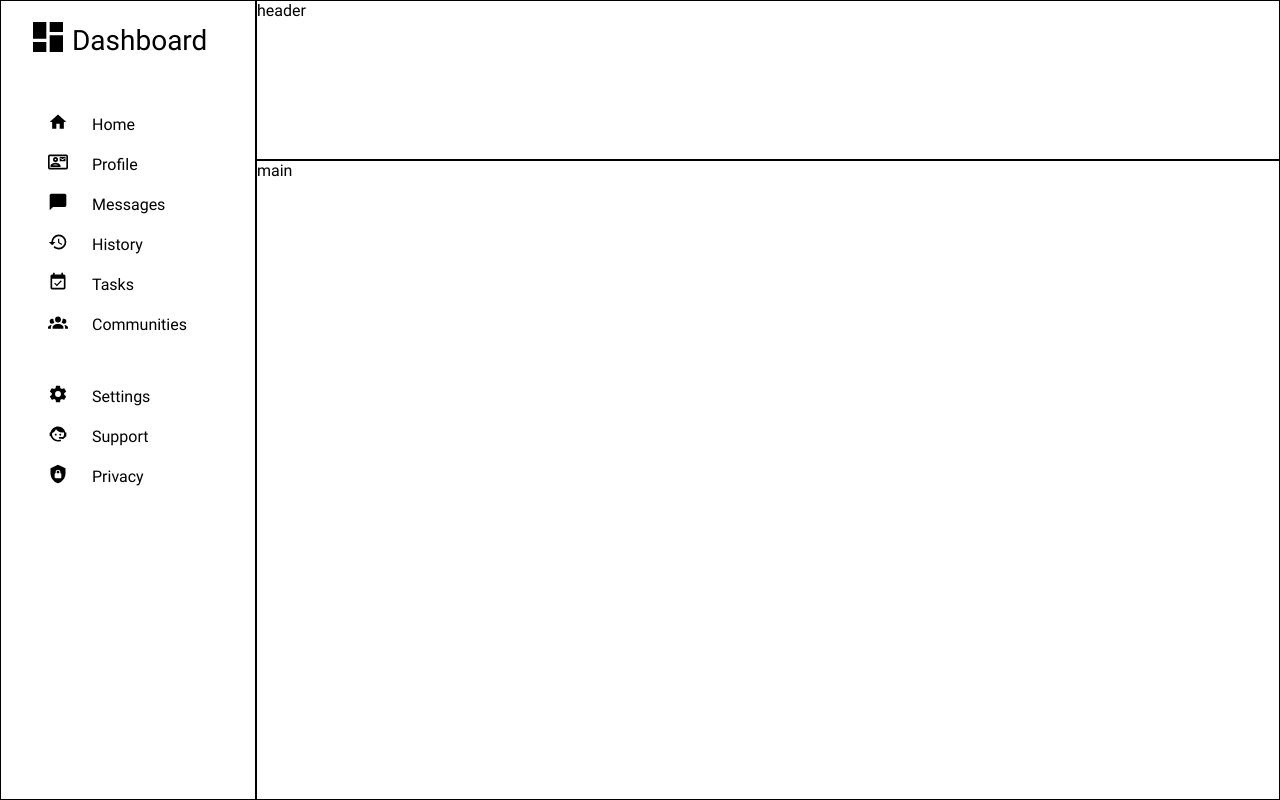
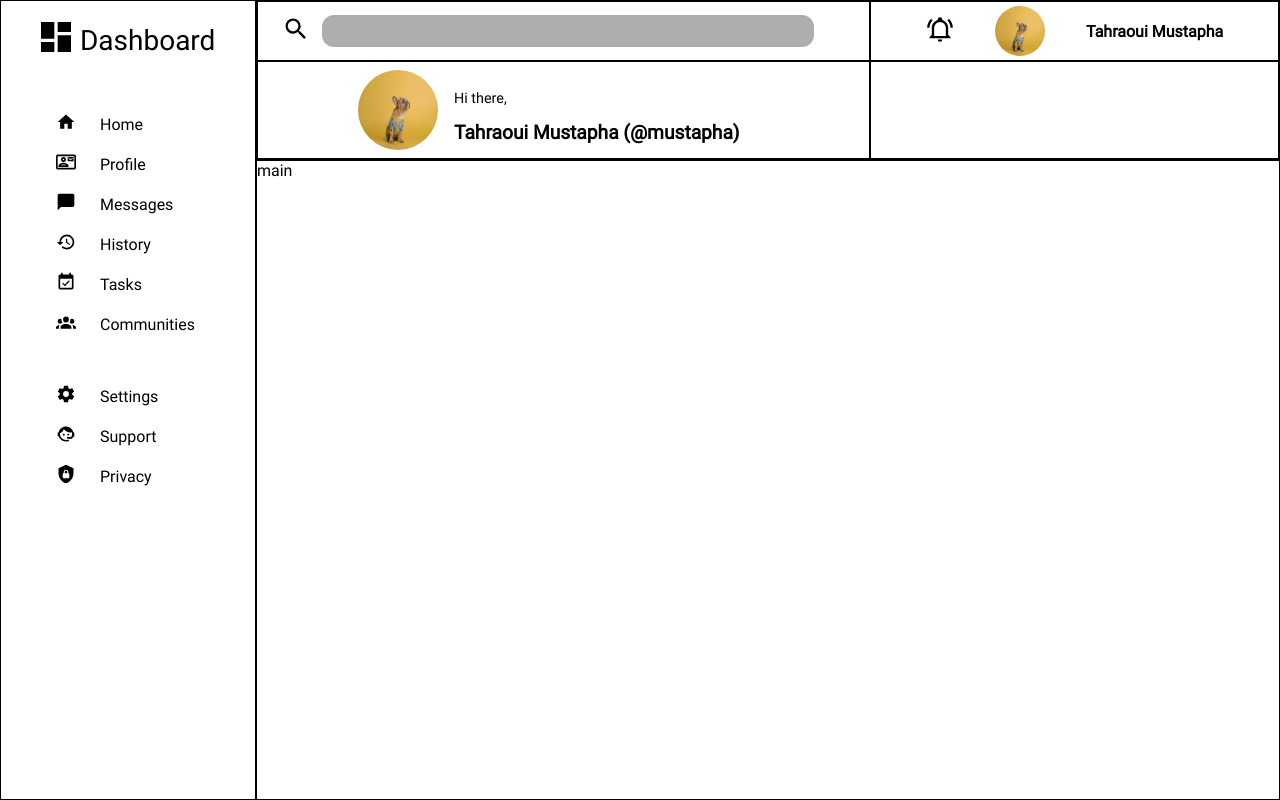
Before and after one commit to TahraouiMustapha/Admin-Dashboard-Rrefresh, a plain HTML site: page index.html in a window 1280 px wide. Drawn offline with Linux system fonts and the light colour scheme.

Commit message:
feat: Write out the Html structure of 3 parts in header , Use grid to layout them

```diff
--- a/index.html
+++ b/index.html
@@ -77,7 +77,36 @@
                 </div>
             </div>
         </div>
-        <div class="header">header</div>
+        <div class="header">
+            <div class="search">
+                <div class="icon">
+                    <img src="/assets/magnify.svg" alt="icon">
+                </div>
+                <div class="search-bar">
+                    <input type="search">
+                </div>
+            </div>
+            <div class="user-info-top-right">
+                <div class="icon">
+                    <img src="/assets/bell-ring.svg" alt="icon">
+                </div>
+
+                <div class="user-picture">
+                    <img src="/assets/photo profile picture.jpg" alt="picture">
+                </div>
+
+                <p class="user-name">Tahraoui Mustapha</p>
+            </div>
+
+            <div class="user-info">
+                <div class="user-picture">
+                    <img src="/assets/photo profile picture.jpg" alt="picture">
+                </div>
+                <p>Hi there, </p>
+                <div class="user-name">Tahraoui Mustapha (@mustapha)</div>
+            </div>
+            <div class="buttons"></div>
+        </div>
         <div class="main-content">main</div>
     </div>
 </body>
--- a/style.css
+++ b/style.css
@@ -1,6 +1,7 @@
 * {
     margin: 0;
     padding: 0;
+    box-sizing: border-box;
 }
 
 @font-face {
@@ -10,6 +11,9 @@
 
 
 .Dashboard {
+    --icon-width: 20px;
+
+
     font-family: 'my-roboto';
     height: 100vh;
     display: grid;
@@ -38,7 +42,7 @@
 }
 
 .icon {
-    width: 20px;
+    width: var(--icon-width);
 }
 
 .icon > img {
@@ -59,7 +63,100 @@
     display: grid;
     gap: 16px;
 }
+/* for header style */
+.header {
+    --width-user-picture: 50px;
+    --font-size-user-name: 1em;
+
+
+    display: grid;
+    grid-template-columns: minmax(400px, 60%) 1fr;
+    grid-template-rows: 60px 1fr;
+}
+
+.search {
+    padding-left: 24px;
+    display: grid;
+    grid-template-columns: 40px 1fr;
+    align-items: center;
+}
+
+.search .icon ,
+.user-info-top-right .icon{
+    --icon-width: 28px;
+    cursor: pointer;
+}
+
+.search-bar input {
+    background-color: rgb(173, 174, 174);
+    width: 90%;
+    height: 32px;
+    border-radius: 12px;
+    border: none;
+    outline: none;
+    padding: 4px 16px;
+    font-size: 1em;
+}
+
+.user-info-top-right {
+
+    display: grid;
+    grid-template-columns: repeat(2, 70px) 180px;
+    justify-content: center;
+    justify-items: center;
+    align-items: center;
+    gap: 10px;
+}
+
+.user-info-top-right .user-picture ,
+.user-info .user-picture {
+    width: var(--width-user-picture);
+    height: var(--width-user-picture);
+    border-radius: 50%;
+    overflow: hidden;
+}
+
+.user-picture > img {
+    width: 100%;
+    height: 100%;
+}
+
+.user-info-top-right .user-name ,
+.user-info .user-name {
+    font-size: var(--font-size-user-name);
+    font-weight: bold;
+}
+
+.user-info {
+    --width-user-picture: 80px;
+    --font-size-user-name: 1.2em;
+    display: grid;
+    grid-template-columns: 180px 1fr;
+    align-items: center;
+}
+
+.user-info > .user-picture {
+    grid-row: 1 / span 2;
+    justify-self: end;
+}
+
+.user-info .user-name ,
+.user-info p {
+    padding-left: 16px;
+}
+
+.user-info p {
+    font-size: 0.9em;
+    align-self: flex-end;
+}
+
+
+
 /* for just testing  */
 .Dashboard > * {
     border: 1px solid #000;
 }
+
+.header > * {
+    border: 1px solid #000;
+}
```
Also changed, not shown: assets/bell-ring.svg (added), assets/magnify.svg (added), assets/photo profile picture.jpg (added).
